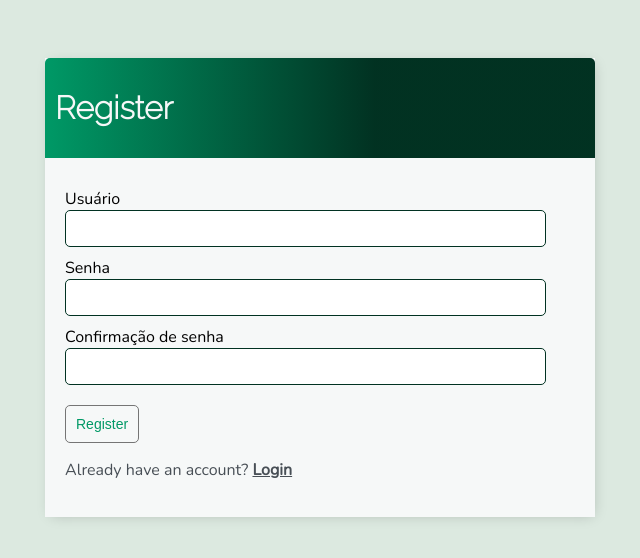
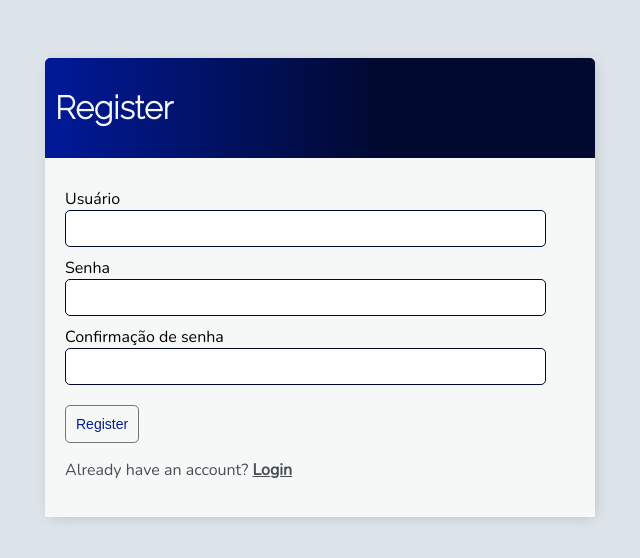
Before and after one commit to patresio/todo-list-app, a Django app: page /register/ in a window 1280 px wide. Shown: the top 558 px of the page, without its empty margins (320-960 px from the left). Run offline with Django 4.2, Linux system fonts and the light colour scheme.

```diff
--- a/base/templates/base/main.html
+++ b/base/templates/base/main.html
@@ -17,7 +17,7 @@
     />
     <style>
       :root {
-        --hue: 160;
+        --hue: 230;
         --primary-color: hsl(var(--hue), 100%, 30%);
         --secondary-color: hsl(var(--hue), 95%, 10%);
         --headline: hsl(210, 11%, 15%);
```
Also changed, not shown: .gitassets/1.jpg (added), .gitassets/2.jpg (added), .gitassets/capa.png (added), Design sem nome (1).png (deleted), README.md.
